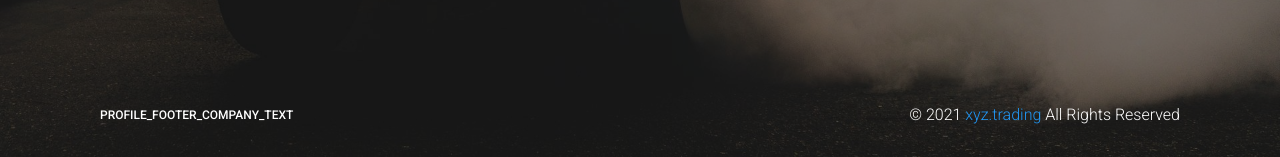
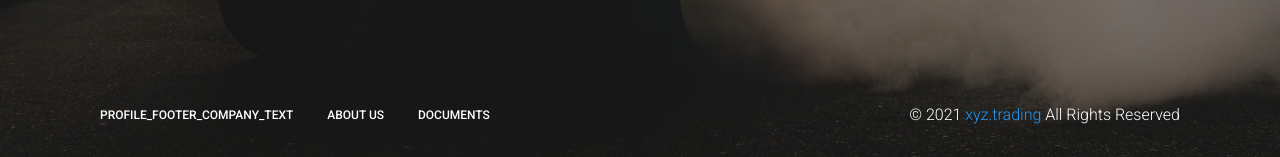
Before and after one commit to asvetliy/fxprofile, a Django app: template app/fxprofile/templates/404.html in a window 1280 px wide. Shown: the part 643-800 px from the top of the page. Run offline with Django 3.2, Linux system fonts and the light colour scheme; the template is opened without the code that fills it, so the values that code supplies are empty; parts of the project's set-up code (start-up, migrations or seed data) failed here and were passed over; some libraries are stand-ins or nearby versions.

Commit message:
fix links & error pages

```diff
--- a/app/fxprofile/templates/404.html
+++ b/app/fxprofile/templates/404.html
@@ -74,16 +74,16 @@
               <li>
                 <a href="{% trans 'PROFILE_FOOTER_COMPANY_URL' %}">{% trans 'PROFILE_FOOTER_COMPANY_TEXT' %}</a>
               </li>
-              <!--<li>
-                <a href="https://www.creative-tim.com/presentation">
+              <li>
+                <a href="https://xyz.trading/support/about">
                   About Us
                 </a>
               </li>
               <li>
-                <a href="https://www.creative-tim.com/license">
-                  Licenses
+                <a href="https://xyz.trading/support/documents">
+                  Documents
                 </a>
-              </li>-->
+              </li>
             </ul>
           </nav>
           <div class="copyright float-right">
```
Also changed, not shown: app/fxprofile/templates/500.html (+5 -5 lines), app/locale/en/LC_MESSAGES/django.po, app/locale/ru/LC_MESSAGES/django.po.
